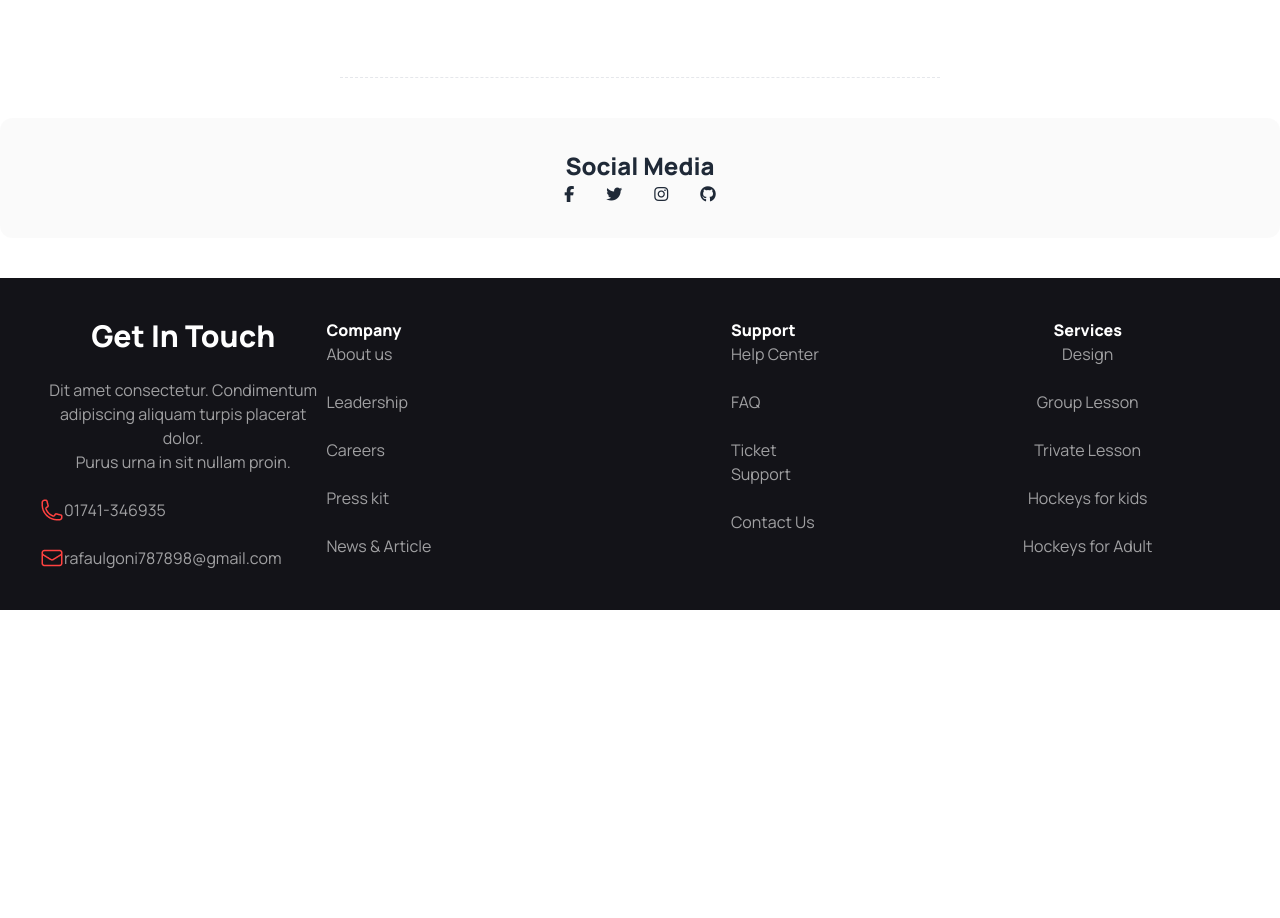
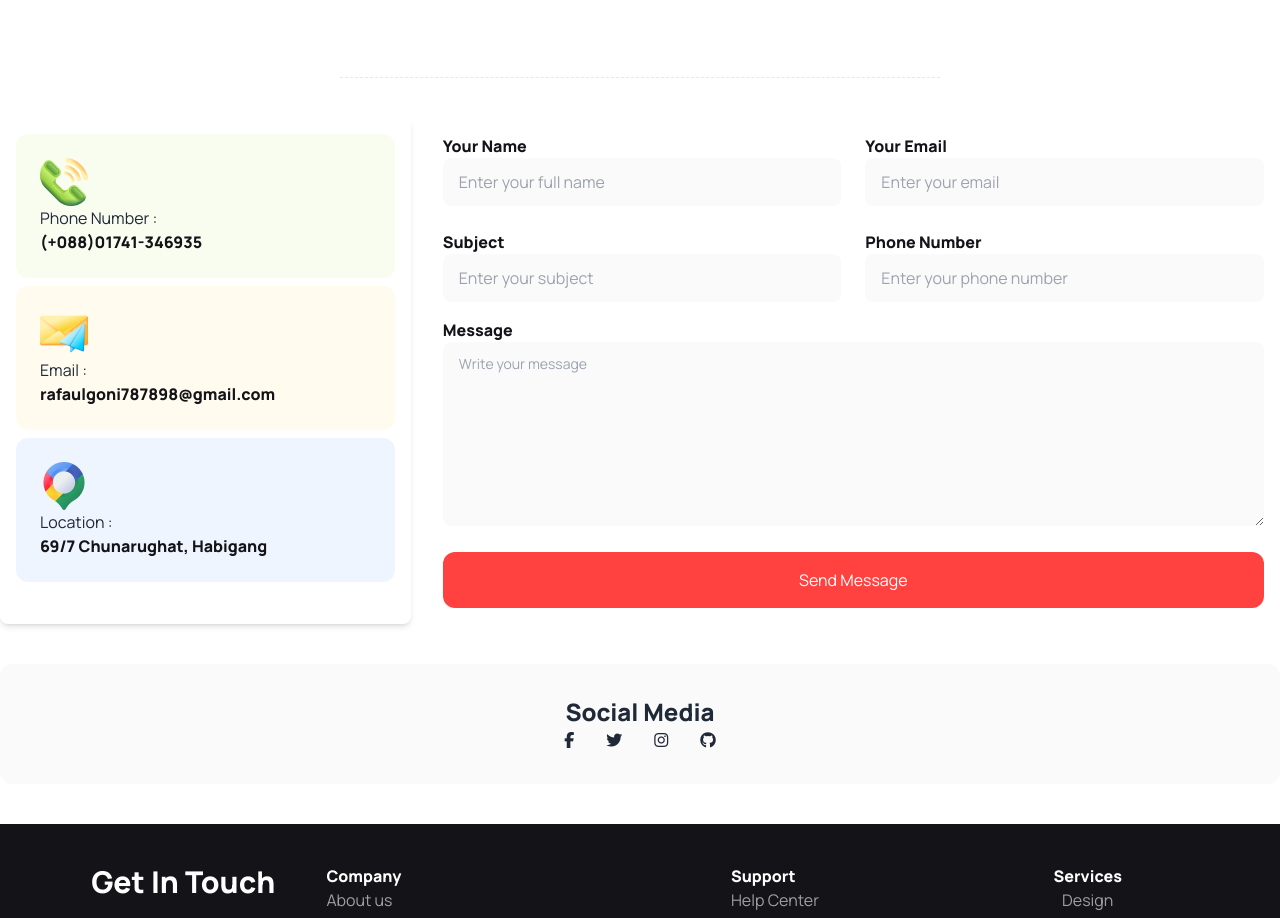
Before and after one commit to rafaulgoni/new-mission-three, a plain HTML site: page index.html in a window 1280 px wide. Shown: the part 4486-5404 px from the top of the page. Before the commit the page ends 5096 px from the top, so only its background shows below. Drawn offline with nearby package versions, Linux system fonts and the light colour scheme.

Commit message:
it's my bunas section

```diff
--- a/index.html
+++ b/index.html
@@ -362,6 +362,52 @@
           </div>
             <hr class="max-w-[600px] mx-auto border-dashed">
         </section>
+        <section class="container mx-auto mb-10">
+          <div class="grid grid-cols-1 lg:grid-cols-3">
+            <div class="shadow-md p-4 space-y-2 lg:mr-4 rounded-lg">
+              <div class="bg-[#BCED6D1A] p-6 rounded-xl">
+                <img src="images/Group 1171275317.png" alt="">
+                <h6>Phone Number :</h6>
+                <p class="text-[#131318] font-extrabold">(+088)01741-346935</p>
+              </div>
+              <div class="bg-[#FDDD5F1A] p-6 rounded-xl">
+                <img src="images/Group 1171275318.png" alt="">
+                <h6>Email :</h6>
+                <p class="text-[#131318] font-extrabold">rafaulgoni787898@gmail.com</p>
+              </div>
+              <div class="bg-[#629CF31A] p-6 rounded-xl">
+                <img src="images/Group 1171275321.png" alt="">
+                <h6>Location :</h6>
+                <p class="text-[#131318] font-extrabold">69/7 Chunarughat, Habigang</p>
+              </div>
+            </div>
+            <div class="lg:col-span-2 p-2 md:p-4">
+              <div class="grid gap-6 grid-cols-1 lg:grid-cols-2">
+                <div>
+                  <label class="text-[#131318] font-bold" for="">Your Name</label>
+                <input type="text" placeholder="Enter your full name" class="input border-none bg-[#0D0D1205] input-bordered w-full"/>
+                </div>
+                <div>
+                  <label class="text-[#131318] font-bold" for="">Your Email</label>
+                <input type="email" placeholder="Enter your email" class="input border-none bg-[#0D0D1205] input-bordered w-full"/>
+                </div>
+                <div>
+                  <label class="text-[#131318] font-bold" for="">Subject</label>
+                <input type="text" placeholder="Enter your subject" class="input border-none bg-[#0D0D1205] input-bordered w-full"/>
+                </div>
+                <div>
+                  <label class="text-[#131318] font-bold" for="">Phone Number</label>
+                <input type="number" placeholder="Enter your phone number" class="input border-none bg-[#0D0D1205] input-bordered w-full"/>
+                </div>
+              </div>
+              <div class="mt-4">
+                <label class="text-[#131318] font-bold" for="">Message</label>
+                <textarea class="w-full bg-[#0D0D1205] border-none textarea textarea-bordered" placeholder="Write your message" rows="6"></textarea>
+              </div>
+              <button class="bg-[#FF4240] text-white w-full p-4 rounded-xl mt-5">Send Message</button>
+            </div>
+          </div>
+        </section>
         <section class="container mx-auto mb-10 bg-[#0D0D1205] rounded-xl p-8">
           <div class="text-center">
             <h3 class="text-2xl font-extrabold">Social Media</h3>
```
